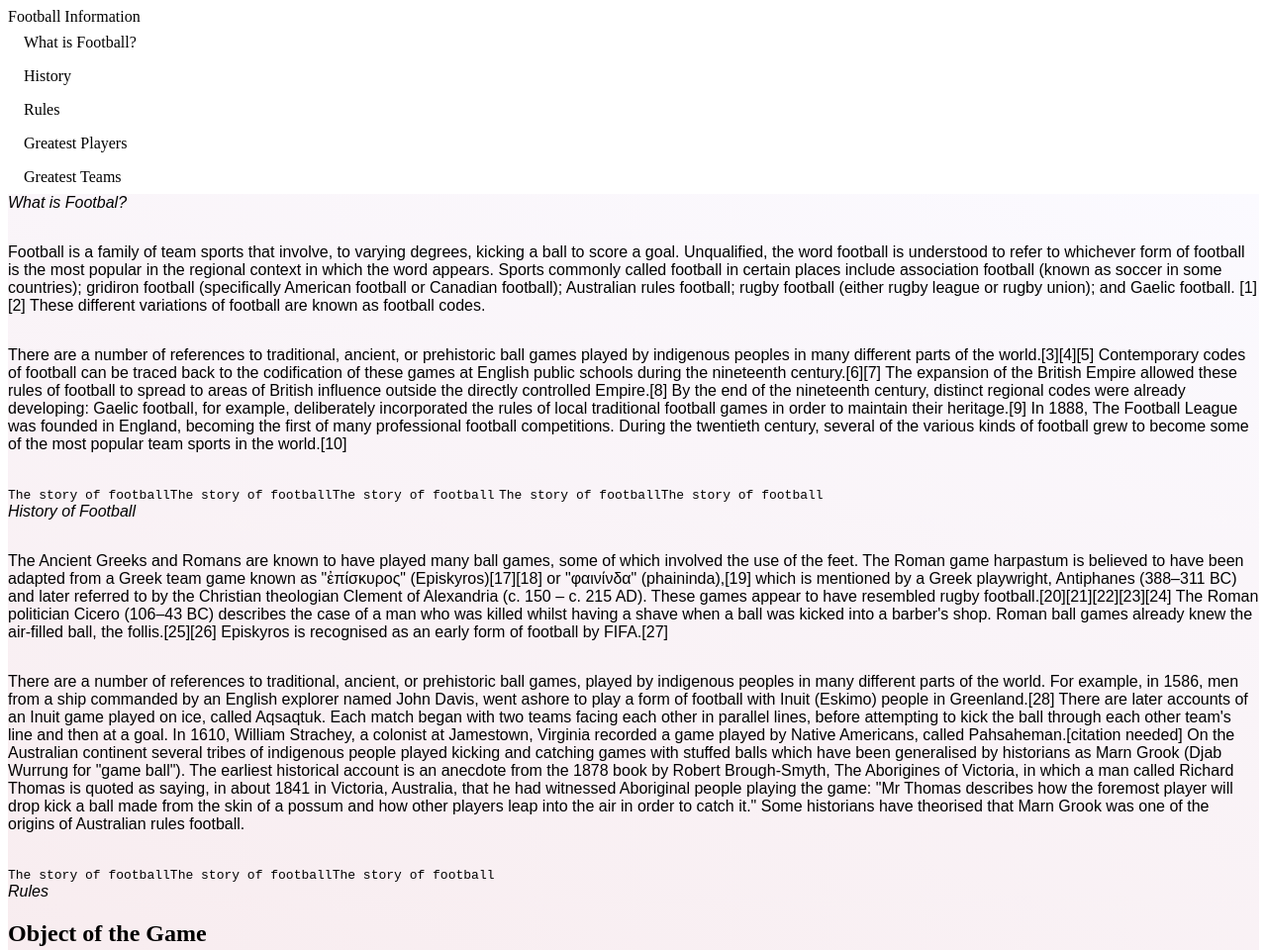
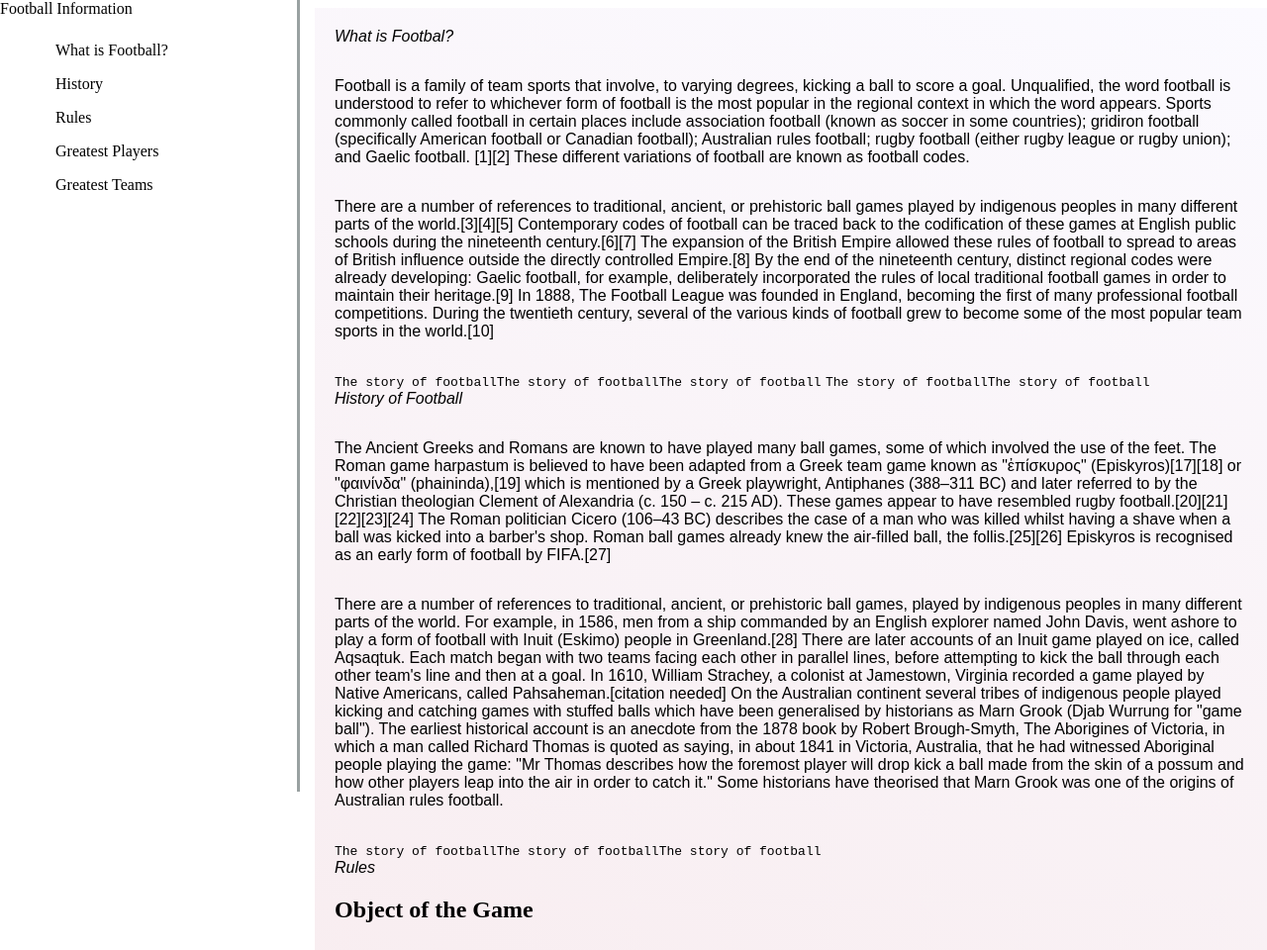
Before and after one commit to yepepey/technical-documentation, a plain HTML site: page index.html in a window 1280 px wide. Shown: the top 960 px of the page at 99% size. Drawn offline with Linux system fonts and the light colour scheme; a script that the page names is missing.

Commit message:
update style of the page

```diff
--- a/index.html
+++ b/index.html
@@ -11,11 +11,13 @@
 <body>
     <nav id="navbar">
         <header>Football Information</header>
+        <ul>
          <a class="nav-link" href="#whatis">What is Football?</a>
          <a class="nav-link" href="#history">History</a>
          <a class="nav-link" href="#rules">Rules</a>
          <a class="nav-link" href="#players">Greatest Players</a>
         <a class="nav-link" href="#teams">Greatest Teams</a>
+      </ul>
     </nav>
     <main id="main-doc">
         <section class="main-section" id="whatis">
--- a/style.css
+++ b/style.css
@@ -1,6 +1,18 @@
-#navbar{
-  flex-direction: column;
-  align-content: left;
+#navbar {
+    position: fixed;
+    min-width: 290px;
+    top: 0px;
+    left: 0px;
+    width: 300px;
+    height: 100%;
+    border-right: solid;
+    border-color: rgba(0,22,22,0.4);
+}
+
+#navbar ul {
+    height: 88%;
+    overflow-y: auto;
+    overflow-x: hidden;
 }
 
 p{
@@ -10,6 +22,13 @@ margin-bottom: 2em;
 margin-left: 0;
 margin-right: 0;
 
+}
+
+#main-doc {
+    position: absolute;
+    margin-left: 310px;
+    padding: 20px;
+    margin-bottom: 110px;
 }
 
 #navbar header{
```
